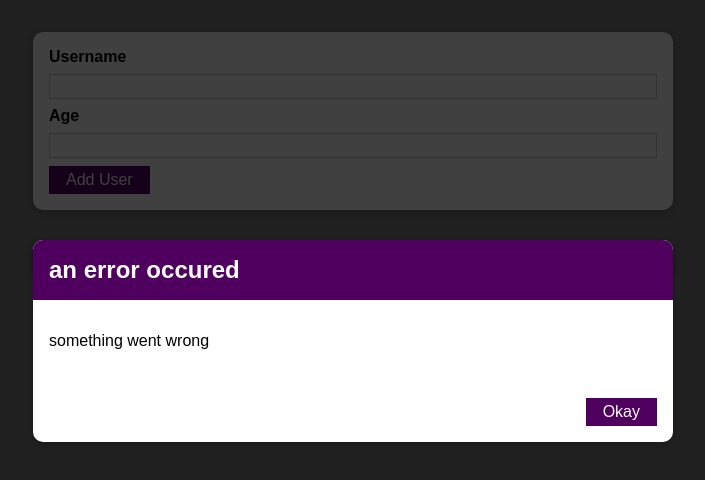
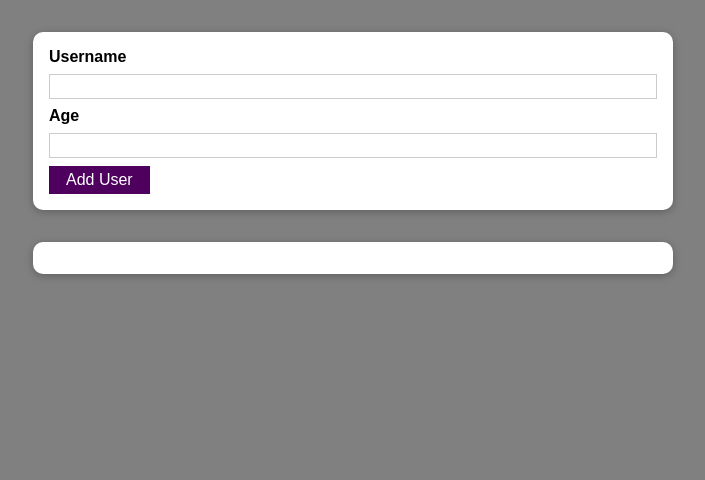
Before and after one commit to ThanushSiva/react-practice-project-user, a React (Create React App) app: page / in a window 1280 px wide. Shown: the top 480 px of the page, without its empty margins (287-992 px from the left). Built offline with nearby package versions, Linux system fonts and the light colour scheme.

Commit message:
managing error state

```diff
--- a/src/components/UI/ErrorModal.js
+++ b/src/components/UI/ErrorModal.js
@@ -5,7 +5,7 @@
 const ErrorModal = props => {
     return (
         <div>
-            <div className="backdrop">
+            <div className="backdrop" onClick={props.closeModal}>
                 <Card className="modal">
                     <header className="header">
                         <h2>{props.title}</h2>
@@ -14,7 +14,7 @@
                         <p>{props.message}</p>
                     </div>
                     <footer className="actions">
-                        <Button>Okay</Button>
+                        <Button onClick={props.closeModal}>Okay</Button>
                     </footer>
                 </Card>
             </div>
--- a/src/components/Users/AddUser.js
+++ b/src/components/Users/AddUser.js
@@ -8,6 +8,7 @@
 
     const [userName, setUserName] = useState('');
     const [age, setAge] = useState('');
+    const [error, setError] = useState();
 
     const addUserName = (e) => {
         setUserName(e.target.value)
@@ -20,9 +21,17 @@
     const submitHandler = e => {
         e.preventDefault();
         if (userName.trim().length === 0 || age.trim().length === 0) {
+            setError({
+                title: 'Invalid Input',
+                message: 'Please enter valid name and age'
+            })
             return;
         }
         if (+age < 1) {
+            setError({
+                title: 'Invalid Age',
+                message: 'Please enter valid age > 0'
+            })
             return;
         }
 
@@ -32,9 +41,13 @@
         setAge('')
     }
 
+    const errorHandler = () => {
+        setError(null)
+    }
+
     return (
         <div>
-            <ErrorModal title="an error occured" message="something went wrong"/>
+            {error && <ErrorModal title={error.title} message={error.message} closeModal={errorHandler}/>}
             <Card className="input">
                 <form onSubmit={submitHandler}>
                     <label htmlFor="username">Username</label>
```
